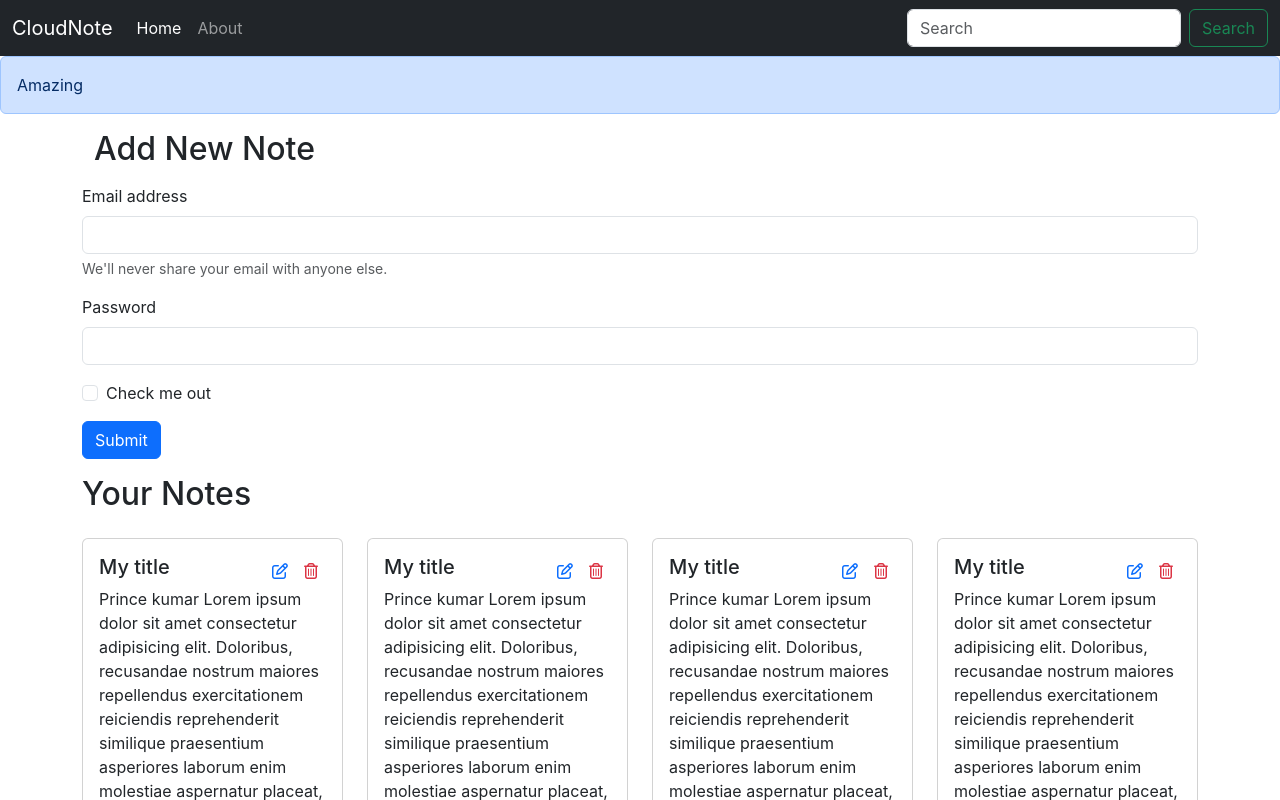
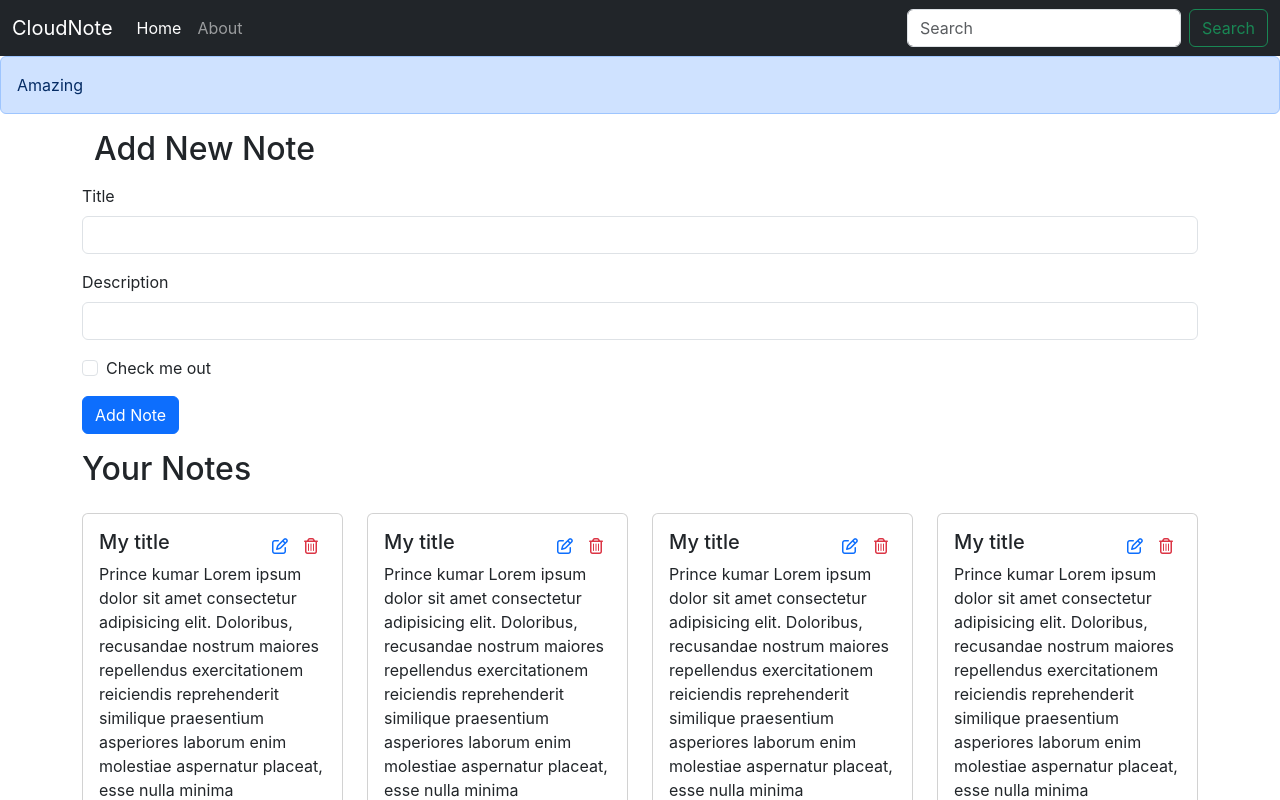
Before and after one commit to prins-kraj/CloudNote, a React (Create React App) app: page / in a window 1280 px wide. Shown: the top 800 px of the page. Built offline with nearby package versions, Linux system fonts and the light colour scheme.

Commit message:
Adding note

```diff
--- /dev/null
+++ b/src/components/AddNote.js
@@ -0,0 +1,41 @@
+import React, { useContext, useState } from 'react';
+import noteContext from "../context/notes/noteContext";
+
+const AddNote = () => {
+    const context = useContext(noteContext);
+    const {addNote} = context;
+    const [note, setNote] =useState({title: "", description: "", tag: ""})
+
+    const handleClick = (e)=>{
+      e.preventDefault();
+      addNote(note.title, note.description, note.tag);
+    }
+    const onChange = (e)=>{
+        setNote({...note, [e.target.name]: e.target.value})
+    }
+  return (
+    <div>
+      <div className="container my-3">
+        <h2>Add New Note</h2>
+      </div>
+
+      <form className='my-3'>
+        <div className="mb-3">
+          <label htmlFor="title" className="form-label">Title</label>
+          <input type="text" className="form-control" id="title" name='title' aria-describedby="emailHelp" onChange={onChange}/>
+        </div>
+        <div className="mb-3">
+          <label htmlFor="description" className="form-label">Description</label>
+          <input type="text" className="form-control" id="description" name='description' onChange={onChange}/>
+        </div>
+        <div className="mb-3 form-check">
+          <input type="checkbox" className="form-check-input" id="exampleCheck1"/>
+          <label className="form-check-label" htmlFor="exampleCheck1">Check me out</label>
+        </div>
+        <button type="submit" className="btn btn-primary" onClick={handleClick}>Add Note</button>
+      </form>
+    </div>
+  )
+}
+
+export default AddNote
--- a/src/components/Home.js
+++ b/src/components/Home.js
@@ -4,26 +4,6 @@ import Notes from './Notes';
 const Home = () => {
   return (
     <div>
-      <div className="container my-3">
-        <h2>Add New Note</h2>
-      </div>
-
-      <form className='my-3'>
-        <div className="mb-3">
-          <label htmlFor="exampleInputEmail1" className="form-label">Email address</label>
-          <input type="email" className="form-control" id="exampleInputEmail1" aria-describedby="emailHelp"/>
-          <div id="emailHelp" className="form-text">We'll never share your email with anyone else.</div>
-        </div>
-        <div className="mb-3">
-          <label htmlFor="exampleInputPassword1" className="form-label">Password</label>
-          <input type="password" className="form-control" id="exampleInputPassword1"/>
-        </div>
-        <div className="mb-3 form-check">
-          <input type="checkbox" className="form-check-input" id="exampleCheck1"/>
-          <label className="form-check-label" htmlFor="exampleCheck1">Check me out</label>
-        </div>
-        <button type="submit" className="btn btn-primary">Submit</button>
-      </form>
       <Notes/>
     </div>
   )
--- a/src/components/Notes.js
+++ b/src/components/Notes.js
@@ -1,18 +1,21 @@
 import React, {useContext} from 'react';
 import noteContext from "../context/notes/noteContext";
 import Noteitems from './Noteitems';
+import AddNote from './AddNote';
 
 function Notes() {
   const context = useContext(noteContext);
-  // eslint-disable-next-line
-  const {notes, setNotes} = context;
+  const {notes, addNote} = context;
   return (
+    <>
+      <AddNote/>
       <div className="row my-3">
         <h2>Your Notes</h2>
         {notes.map((notes)=>{
           return <Noteitems key={notes._id} notes={notes}/>;
         })}
       </div>
+    </>
   )
 }
 
--- a/src/context/notes/NoteState.js
+++ b/src/context/notes/NoteState.js
@@ -151,8 +151,34 @@ const NoteState = (props)=>{
 
     const [notes, setNotes] = useState(notesInitial)
 
+    // Add a Note
+    const addNote = (title, description, tag)=>{
+      // TODO api call
+      console.log('Adding a new note');
+      const note = {
+        "_id": "61322f1955378bv1a8ca8ud0e08",
+        "user": "6131dc5e3e4037cd4734a066",
+        "title": title,
+        "description": description,
+        "tag": tag,
+        "date": "2021-09-03T14:20:09.668Z",
+        "__v": 0
+      };
+      setNotes(notes.concat(note));
+    }
+
+    // Delete a Note
+    const deleteNote = (note)=>{
+
+    }
+
+    // Edit a Note
+    const editNote = (note)=>{
+
+    }
+
     return (
-        <NoteContext.Provider value={{notes, setNotes}}>
+        <NoteContext.Provider value={{notes, addNote, deleteNote, editNote }}>
             {props.children}
         </NoteContext.Provider>
     )
```
Lines whose indentation alone changed are shown as unchanged.
